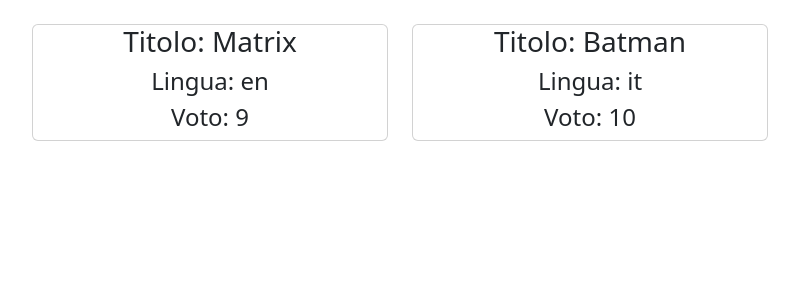
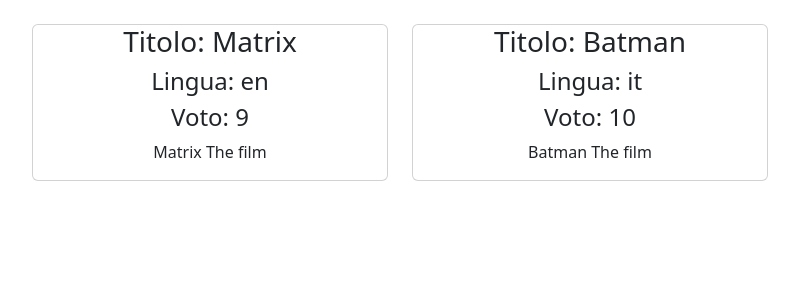
Before and after one commit to mattemutti/php-oop-1, a PHP site: page / in a window 1280 px wide. Shown: the top 300 px of the page, without its empty margins (50-849 px from the left). Run offline with PHP 8.4, Linux system fonts and the light colour scheme.

Commit message:
add function

```diff
--- a/index.php
+++ b/index.php
@@ -18,7 +18,7 @@ class Production
 
 	public function greetings()
 	{
-		return 'Benvenuto';
+		return $this->title . ' The film';
 	}
 }
 
@@ -27,10 +27,11 @@ class Production
 $batman = new Production('Batman', 'it', 10);
 $matrix = new Production('Matrix', 'en', 9);
 
+
 // stampate a schermo i loro valori.
 // var_dump($batman, $matrix);
 
-
+//echo $batman->greetings();
 
 
 
@@ -60,6 +61,7 @@ $matrix = new Production('Matrix', 'en', 9);
 						<h3>Titolo: <?= $matrix->title ?></h3>
 						<h4>Lingua: <?= $matrix->language ?></h4>
 						<h4>Voto: <?= $matrix->vote ?></h4>
+						<p><?= $matrix->greetings() ?></p>
 					</div>
 				</div>
 				<div class="col-4">
@@ -67,6 +69,8 @@ $matrix = new Production('Matrix', 'en', 9);
 						<h3>Titolo: <?= $batman->title ?></h3>
 						<h4>Lingua: <?= $batman->language ?></h4>
 						<h4>Voto: <?= $batman->vote ?></h4>
+						<p><?= $batman->greetings() ?></p>
+
 					</div>
 				</div>
 			</div>
```
Also changed, not shown: Models/Production.php (added).
